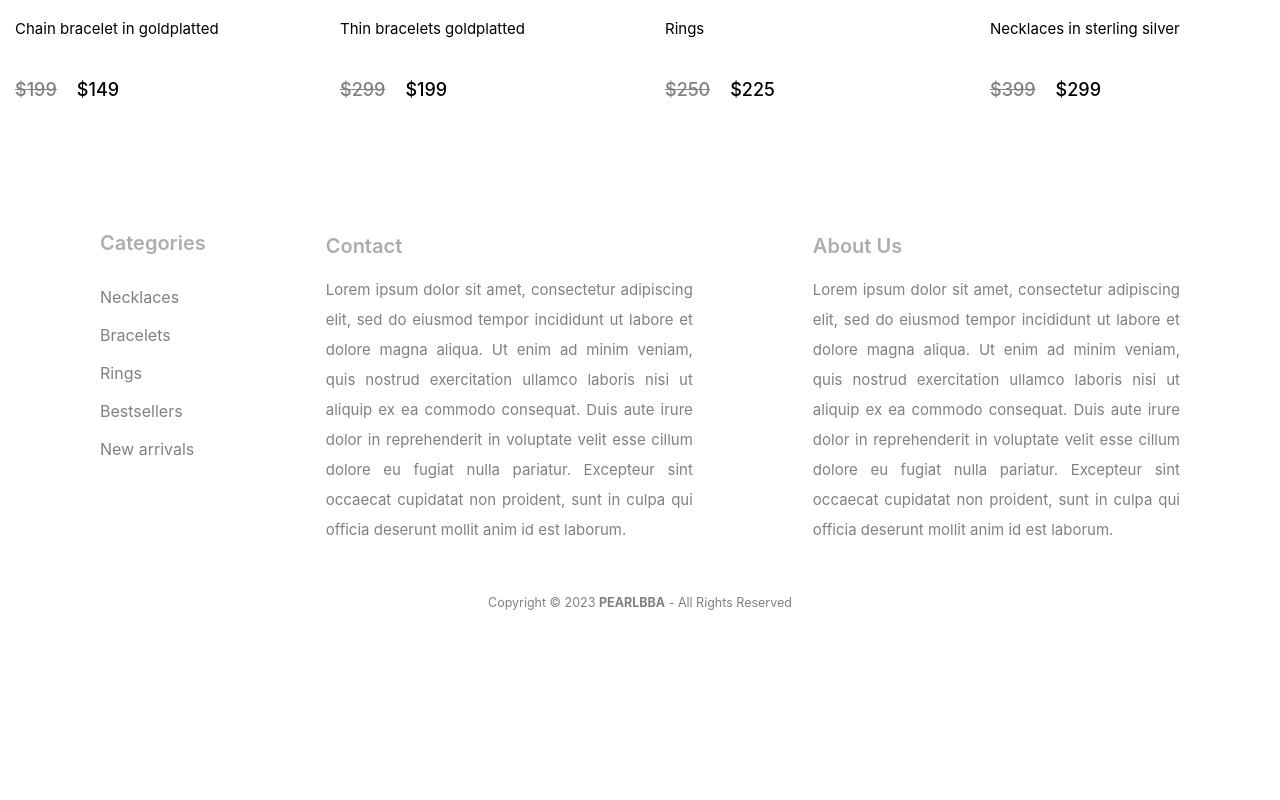
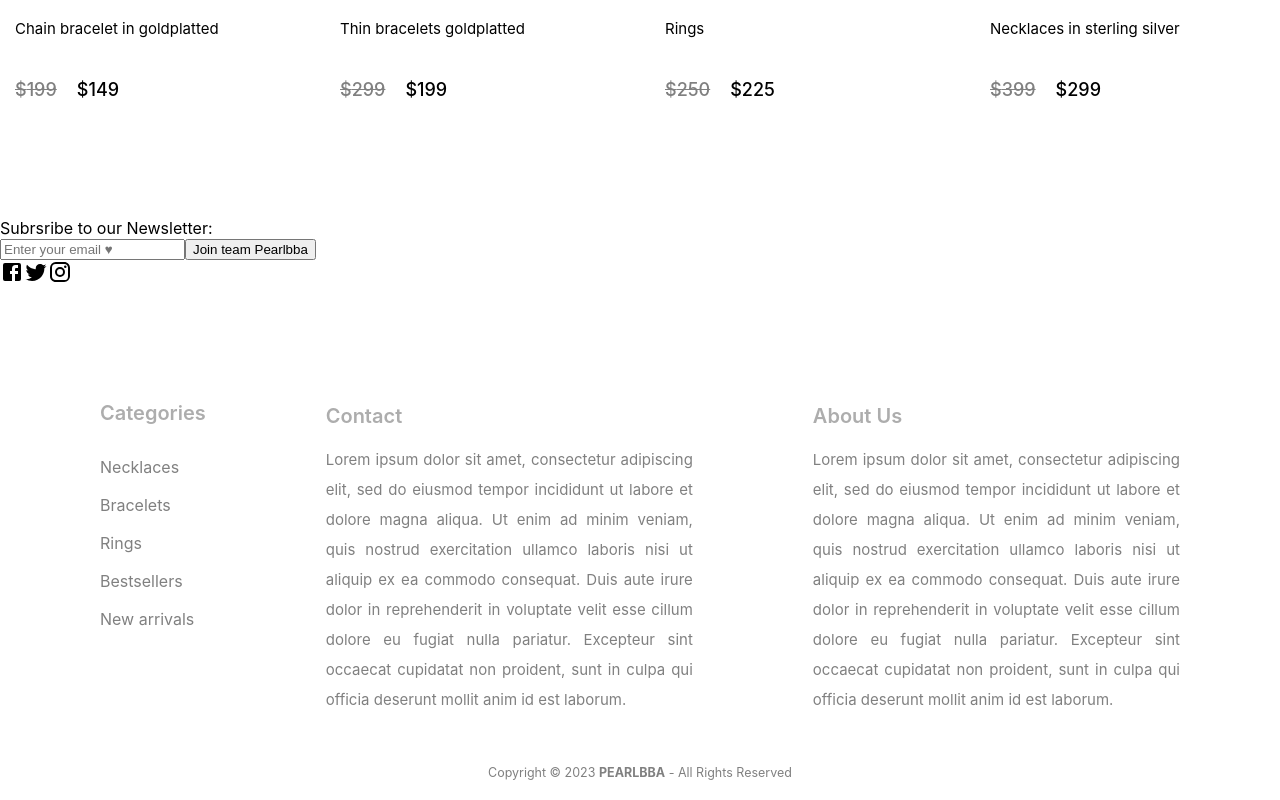
Before and after one commit to annaattehed/pearlbba-master-thesis, a React (Create React App) app in the folder client-site/pearlbba/: page / in a window 1280 px wide. Shown: the part 3288-4088 px from the top of the page. Before the commit the page ends 3918 px from the top, so only its background shows below. Built offline with nearby package versions, Linux system fonts and the light colour scheme; the HTML template or start-up script is replaced by a standard one.

Commit message:
added newsletter subscribsion field

```diff
--- /dev/null
+++ b/client-site/pearlbba/src/components/Newsletter/Newsletter.jsx
@@ -0,0 +1,27 @@
+import React from 'react';
+import './Newsletter.scss';
+import FacebookIcon from '@mui/icons-material/Facebook';
+import InstagramIcon from '@mui/icons-material/Instagram';
+import TwitterIcon from '@mui/icons-material/Twitter';
+
+
+const Newsletter = () => {
+  return (
+    <div className='newsletter'>
+        <div className="newsletter-wrapper">
+            <span>Subrsribe to our Newsletter:</span>
+            <div className="mail">
+                <input type="text" placeholder="Enter your email &hearts;" />
+                <button className='submit-button'>Join team Pearlbba</button>
+            </div>
+            <div className="icons">
+                <FacebookIcon/>
+                <TwitterIcon/>
+                <InstagramIcon/>
+            </div>
+        </div>
+    </div>
+  )
+}
+
+export default Newsletter
--- /dev/null
+++ b/client-site/pearlbba/src/components/Newsletter/Newsletter.scss
@@ -0,0 +1,3 @@
+.newsletter{
+
+}
--- a/client-site/pearlbba/src/pages/Homepage/Homepage.jsx
+++ b/client-site/pearlbba/src/pages/Homepage/Homepage.jsx
@@ -1,6 +1,7 @@
 import React from 'react'
 import Bestsellers from '../../components/BestSellers/Bestsellers'
 import Categories from '../../components/Categories/Categories'
+import Newsletter from '../../components/Newsletter/Newsletter'
 import Slider from '../../components/Slider/Slider'
 import './Homepage.scss'
 
@@ -11,6 +12,7 @@ const Homepage = () => {
       <Bestsellers type="bestselling"/>
       <Categories/>
       <Bestsellers type="new"/>
+      <Newsletter/>
     </div>
   )
 }
```
